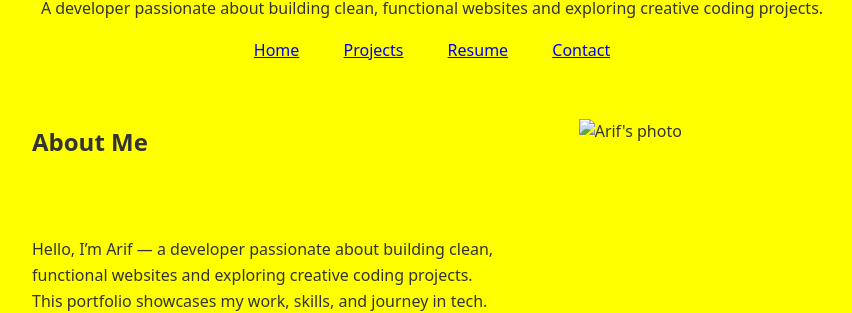
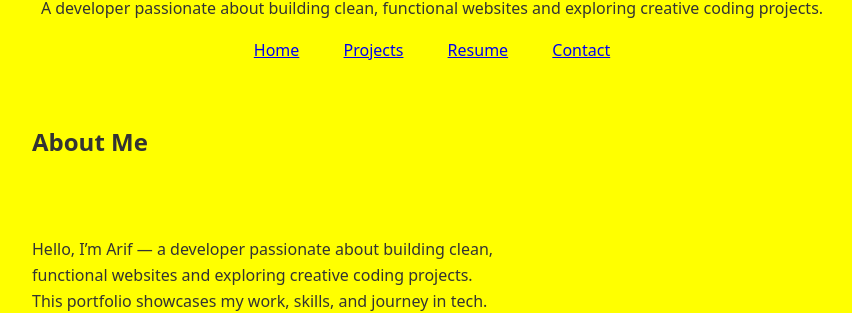
Before and after one commit to ar1f123/site-website, a Jekyll site: the page built from index.md, in a window 1280 px wide. Shown: the part 118-431 px from the top of the page, without its empty margins (208-1060 px from the left). Built offline with Jekyll 4.4.1, drawn with Linux system fonts in a browser that asks for light colours.

Commit message:
make changes in photo description

```diff
--- a/index.md
+++ b/index.md
@@ -5,7 +5,7 @@ title: Home
 
 ## About Me
 
-![Arif's photo](IMG_9438.JPG)
+![](IMG_9438.JPG)
 
 Hello, I’m Arif — a developer passionate about building clean, functional websites and exploring creative coding projects.
 This portfolio showcases my work, skills, and journey in tech.
```
